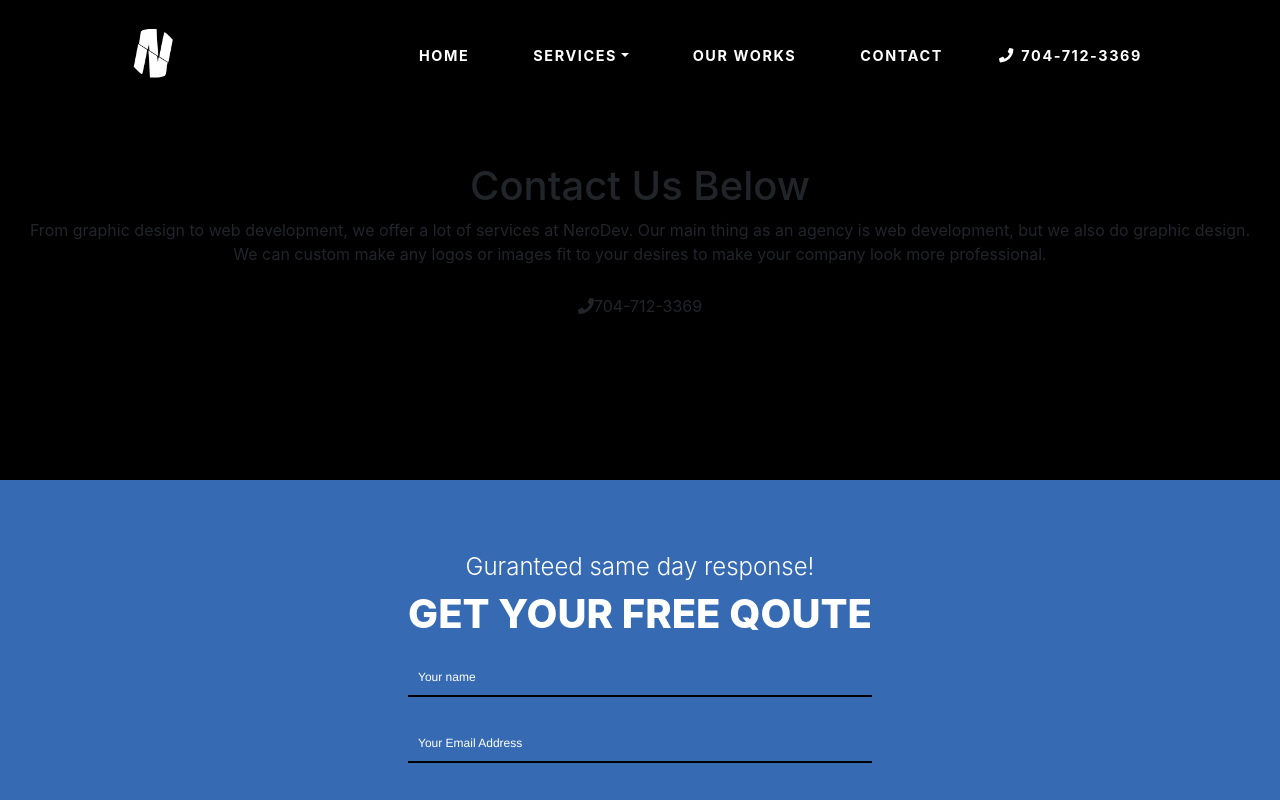
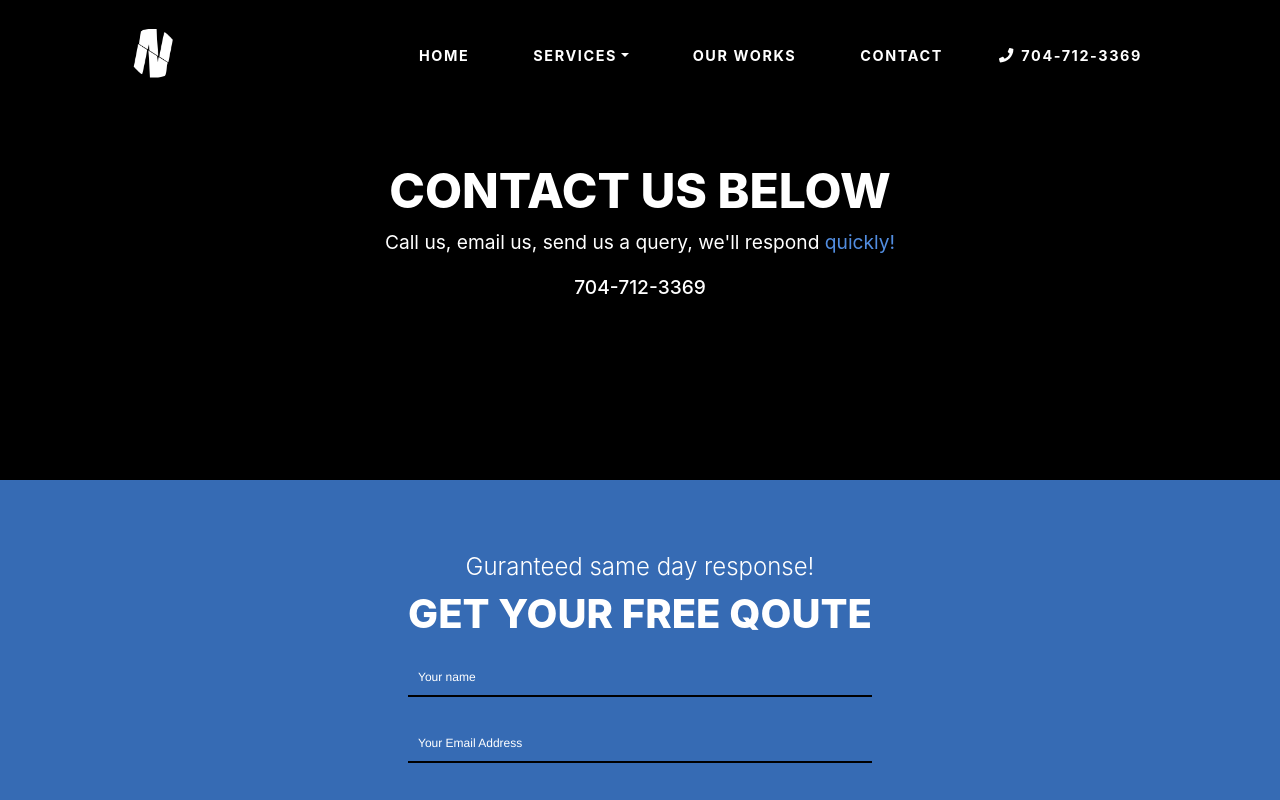
Before and after one commit to Clubin1/NeroDev, a React (Create React App) app: page /contact in a window 1280 px wide. Shown: the top 800 px of the page. Built offline with nearby package versions, Linux system fonts and the light colour scheme.

Commit message:
contact page

```diff
--- a/src/Assets/Styles/Contact.css
+++ b/src/Assets/Styles/Contact.css
@@ -7,3 +7,18 @@
     flex-direction: column;
     text-align: center;
 }
+
+.contactSize{
+    font-size: 3rem;
+}
+
+.contactInfo{
+    font-size: 1.2rem;
+    color:rgb(255, 255, 255);
+}
+
+.contactNumber{
+    font-size: 1.2rem;
+    color:rgb(255, 255, 255);
+    font-weight: 500;
+}
--- a/src/Assets/Styles/Styles.css
+++ b/src/Assets/Styles/Styles.css
@@ -6,6 +6,10 @@
 
 body{
   overflow:overlay;
+}
+
+.textColor{
+  color: #528de0;
 }
 ::-webkit-scrollbar {
   width: 10px;
--- a/src/components/ContactLanding.js
+++ b/src/components/ContactLanding.js
@@ -8,12 +8,9 @@ import {faPhone} from '@fortawesome/free-solid-svg-icons'
 const ContactLanding = () => {
     return (
         <div className="contactLanding">
-            <h1>Contact Us Below</h1>
-            <p>From graphic design to web development, we offer a lot of services at NeroDev. Our main thing as an agency is web development, but we also do graphic design.<br></br>
-                We can custom make any logos or images fit to your desires to make your company look more professional.</p>
-            <div><FontAwesomeIcon className="icon"
-                    icon={faPhone}/>
-                704-712-3369</div>
+            <h1 className="contactTitle contactSize">Contact Us Below</h1>
+            <p className="contactInfo">Call us, email us, send us a query, we'll respond <span className="textColor">quickly!</span></p>
+            <p className="contactNumber"> 704-712-3369</p>
         </div>
     )
 }
```
